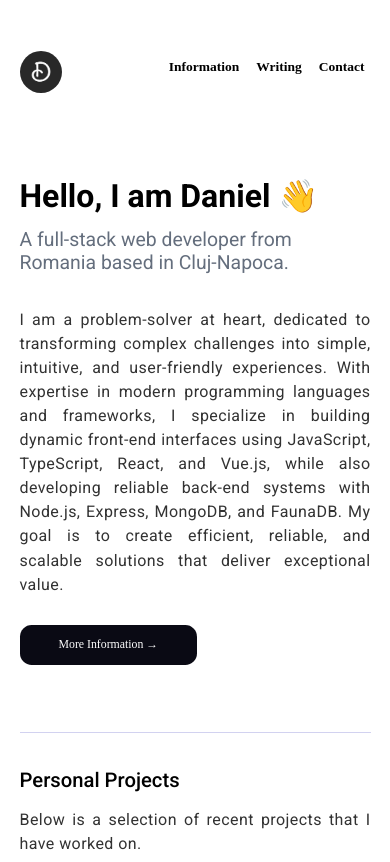
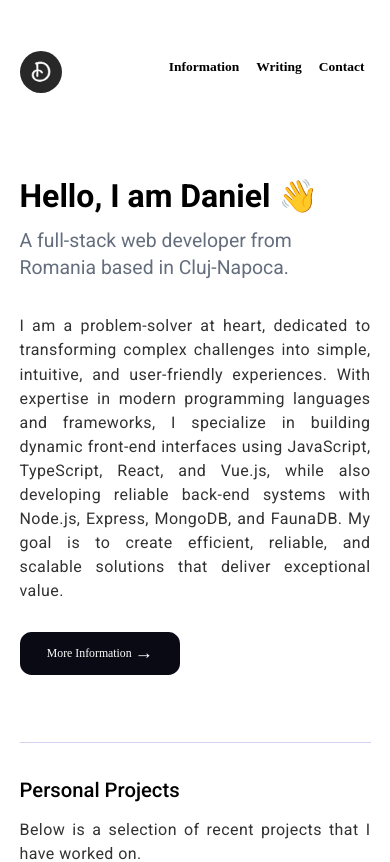
Before and after one commit to DanielT-Dev/Portfolio, a React (Vite) app in the folder portfolio/: page / in a window 390 px wide. Shown: the top 862 px of the page. Built offline with nearby package versions, Linux system fonts and the light colour scheme; a web font is replaced by a local one.

Commit message:
Reduce the font size of <a> links on the contact page and increase the "right arrow" icon size on the "More information" button for mobile screens.

```diff
--- a/portfolio/src/styles/Contact.module.css
+++ b/portfolio/src/styles/Contact.module.css
@@ -32,7 +32,7 @@
     font-size: 2.2vh;
     font-weight: 600;
 }
-.grid_item p {
+.grid_item p, .grid_item a {
     margin-top: -1vh;
     font-size: 1.8vh;
     font-weight: 400;
--- a/portfolio/src/styles/Landing.module.css
+++ b/portfolio/src/styles/Landing.module.css
@@ -18,6 +18,7 @@
     color: rgb(100, 110, 125);
     font-size: 2.3vh;
     font-weight: 400;
+    line-height: 1.35;
 }
 
 .container p {
--- a/portfolio/src/styles/MoreButton.module.css
+++ b/portfolio/src/styles/MoreButton.module.css
@@ -42,13 +42,13 @@
 
 @media screen and (max-width: 600px){
   .container {
-    padding-left: 10vw;
-    padding-right: 10vw;
-    padding-top: 1.4vh;
+    padding-left: 7vw;
+    padding-right: 7vw;
+    padding-top: 1vh;
     padding-bottom: 1.5vh;
   }
   .special {
-    top: -0.05vh;
-    font-size: 1.4vh;
+    top: 0.2vh;
+    font-size: 2.2vh;
   }
 }
```
